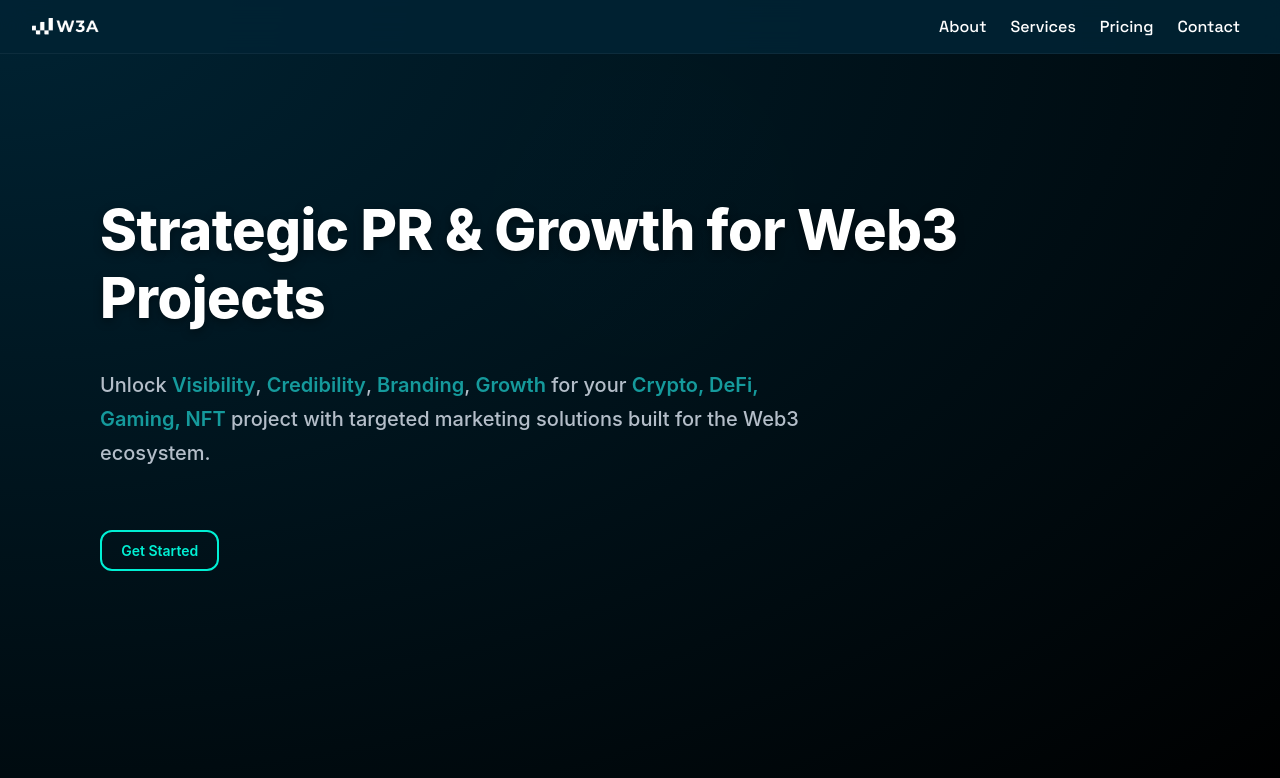
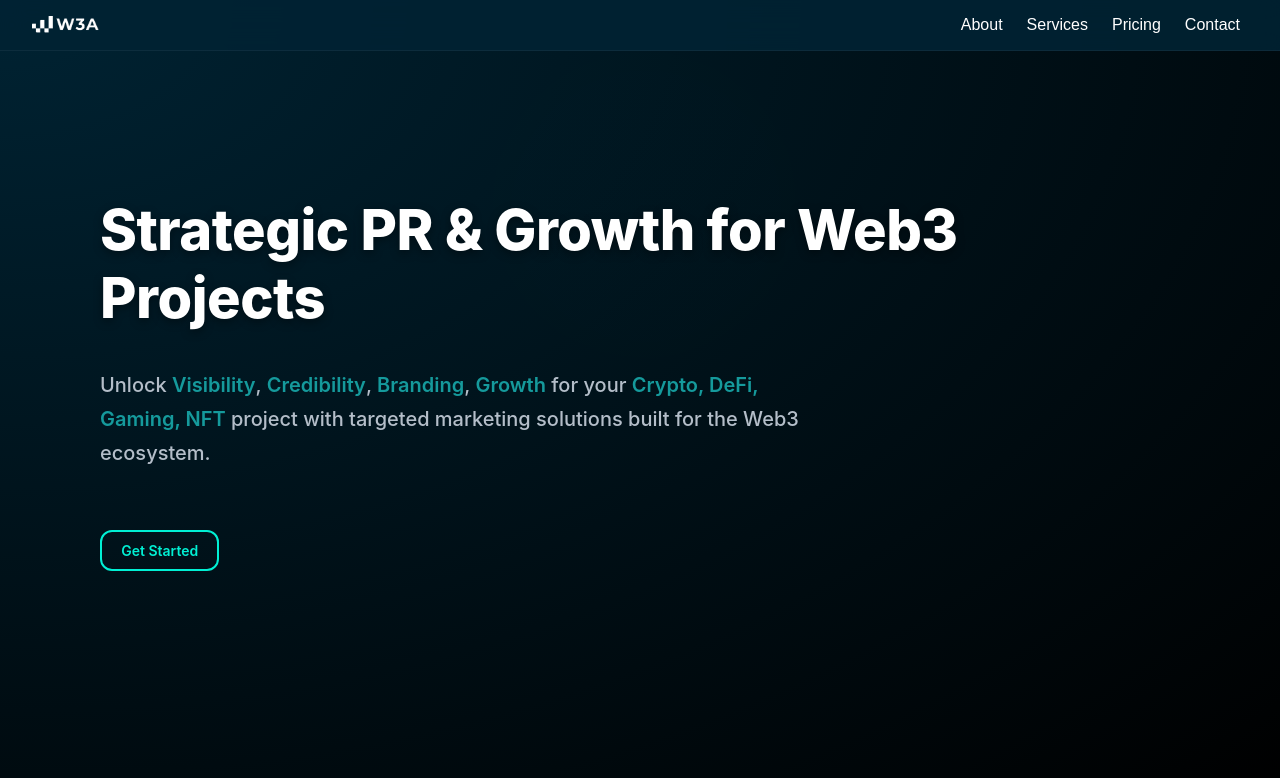
Before and after one commit to RektRider/Web3Across-Final-workingsite, a plain HTML site: page index.html in a window 1280 px wide. Shown: the top 778 px of the page. Drawn offline with Linux system fonts and the light colour scheme.

Commit message:
Update index.html

```diff
--- a/index.html
+++ b/index.html
@@ -7,7 +7,7 @@
   <link rel="stylesheet" href="styles.css">
   <link rel="icon" href="logo-primary.jpg" />
   <link href="https://cdnjs.cloudflare.com/ajax/libs/font-awesome/6.5.0/css/all.min.css" rel="stylesheet">
-  <link href="https://fonts.googleapis.com/css2?family=Space+Grotesk:wght@400;500;600;700&display=swap" rel="stylesheet">
+  <link href="https://fonts.googleapis.com/css2?family=Montserrat:wght@400;500;600;700;800&display=swap" rel="stylesheet">
   </head>
 <body>
 
```
